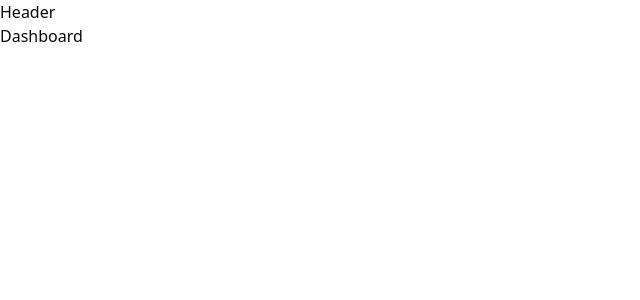
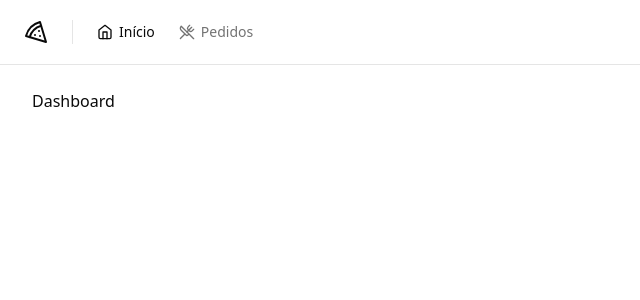
Before and after one commit to AugustoMarcelo/pizza.shop-web, a React (Vite) app: page / in a window 1280 px wide. Shown: the top 300 px of the page, without its empty margins (0-640 px from the left). Built offline with nearby package versions, Linux system fonts and the light colour scheme.

Commit message:
start to implement the header component

```diff
--- a/package.json
+++ b/package.json
@@ -12,6 +12,7 @@
   "dependencies": {
     "@hookform/resolvers": "^3.3.4",
     "@radix-ui/react-label": "^2.0.2",
+    "@radix-ui/react-separator": "^1.0.3",
     "@radix-ui/react-slot": "^1.0.2",
     "class-variance-authority": "^0.7.0",
     "clsx": "^2.1.0",
--- /dev/null
+++ b/src/components/header.tsx
@@ -0,0 +1,28 @@
+import { Home, Pizza, UtensilsCrossed } from 'lucide-react'
+
+import { NavLink } from '@/components/nav-link'
+import { Separator } from '@/components/ui/separator'
+
+export function Header() {
+  return (
+    <div className="border-b">
+      <div className="flex h-16 items-center gap-6 px-6">
+        <Pizza className="h-6 w-6" />
+
+        <Separator className="h-6" orientation="vertical" />
+
+        <nav className="flex items-center space-x-4 lg:space-x-6">
+          <NavLink to="/">
+            <Home className="h-4 w-4" />
+            Início
+          </NavLink>
+
+          <NavLink to="/orders">
+            <UtensilsCrossed className="h-4 w-4" />
+            Pedidos
+          </NavLink>
+        </nav>
+      </div>
+    </div>
+  )
+}
--- /dev/null
+++ b/src/components/nav-link.tsx
@@ -0,0 +1,15 @@
+import { Link, LinkProps, useLocation } from 'react-router-dom'
+
+export type NavLinkProps = LinkProps
+
+export function NavLink(props: NavLinkProps) {
+  const { pathname } = useLocation()
+
+  return (
+    <Link
+      data-current={props.to === pathname}
+      className="flex items-center gap-1.5 text-sm font-medium text-muted-foreground hover:text-foreground data-[current=true]:text-foreground"
+      {...props}
+    />
+  )
+}
--- /dev/null
+++ b/src/components/ui/separator.tsx
@@ -0,0 +1,29 @@
+import * as SeparatorPrimitive from '@radix-ui/react-separator'
+import * as React from 'react'
+
+import { cn } from '@/lib/utils'
+
+const Separator = React.forwardRef<
+  React.ElementRef<typeof SeparatorPrimitive.Root>,
+  React.ComponentPropsWithoutRef<typeof SeparatorPrimitive.Root>
+>(
+  (
+    { className, orientation = 'horizontal', decorative = true, ...props },
+    ref,
+  ) => (
+    <SeparatorPrimitive.Root
+      ref={ref}
+      decorative={decorative}
+      orientation={orientation}
+      className={cn(
+        'shrink-0 bg-border',
+        orientation === 'horizontal' ? 'h-[1px] w-full' : 'h-full w-[1px]',
+        className,
+      )}
+      {...props}
+    />
+  ),
+)
+Separator.displayName = SeparatorPrimitive.Root.displayName
+
+export { Separator }
--- a/src/pages/_layouts/app.tsx
+++ b/src/pages/_layouts/app.tsx
@@ -1,11 +1,13 @@
 import { Outlet } from 'react-router-dom'
+
+import { Header } from '@/components/header'
 
 export function AppLayout() {
   return (
-    <div>
-      <h1>Header</h1>
+    <div className="flex min-h-screen flex-col antialiased">
+      <Header />
 
-      <div>
+      <div className="flex-1 flex-col gap-4 p-8 pt-6">
         <Outlet />
       </div>
     </div>
--- a/src/pages/_layouts/auth.tsx
+++ b/src/pages/_layouts/auth.tsx
@@ -3,7 +3,7 @@
 
 export function AuthLayout() {
   return (
-    <div className="grid min-h-screen grid-cols-2">
+    <div className="grid min-h-screen grid-cols-2 antialiased">
       <div className="flex h-full flex-col justify-between border-r border-foreground/5 bg-muted p-10 text-muted-foreground">
         <div className="flex items-center gap-3 text-lg text-foreground">
           <Pizza className="h-5 w-5" />
--- a/src/pages/auth/sign-up.tsx
+++ b/src/pages/auth/sign-up.tsx
@@ -27,7 +27,6 @@
 
   async function handleSignUp(data: SignUpForm) {
     try {
-      console.log(data)
       await new Promise((resolve) => setTimeout(resolve, 2000))
 
       toast.success('Restaurante cadastrado com sucesso!', {
```
